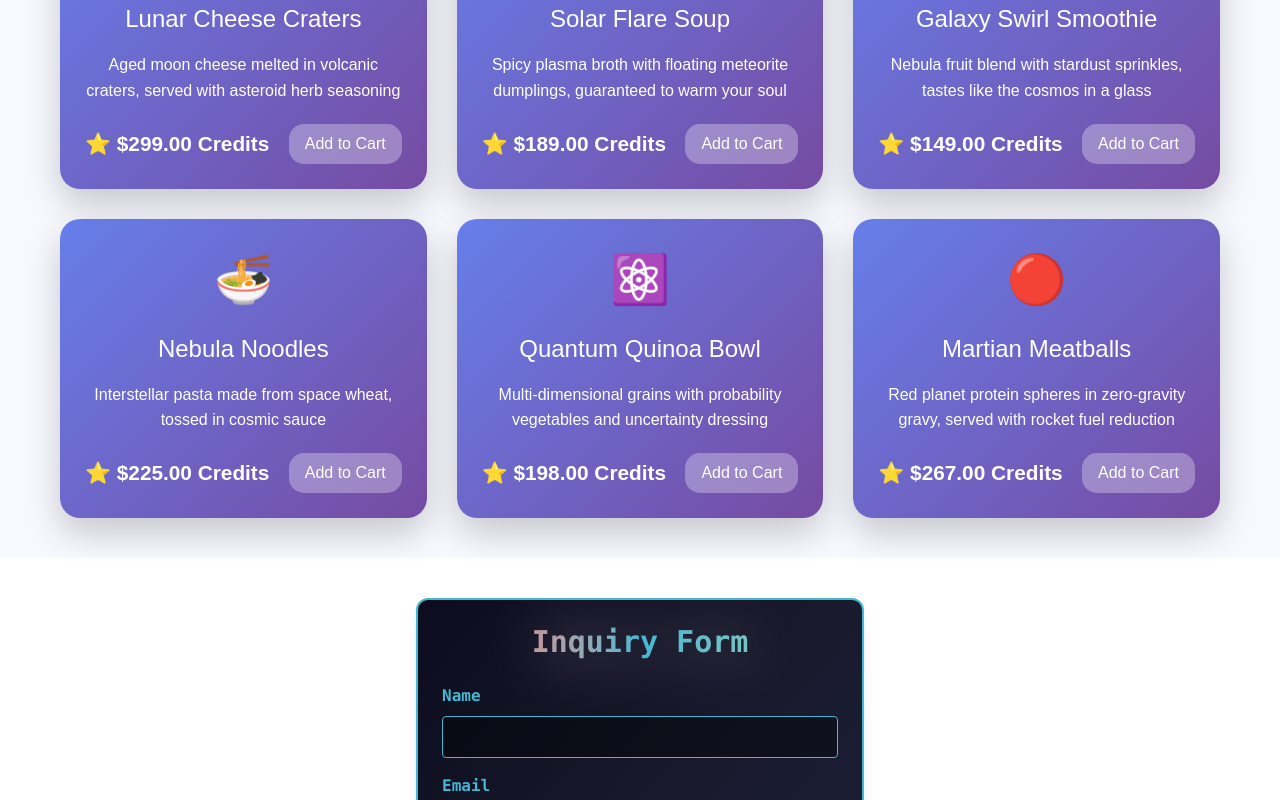
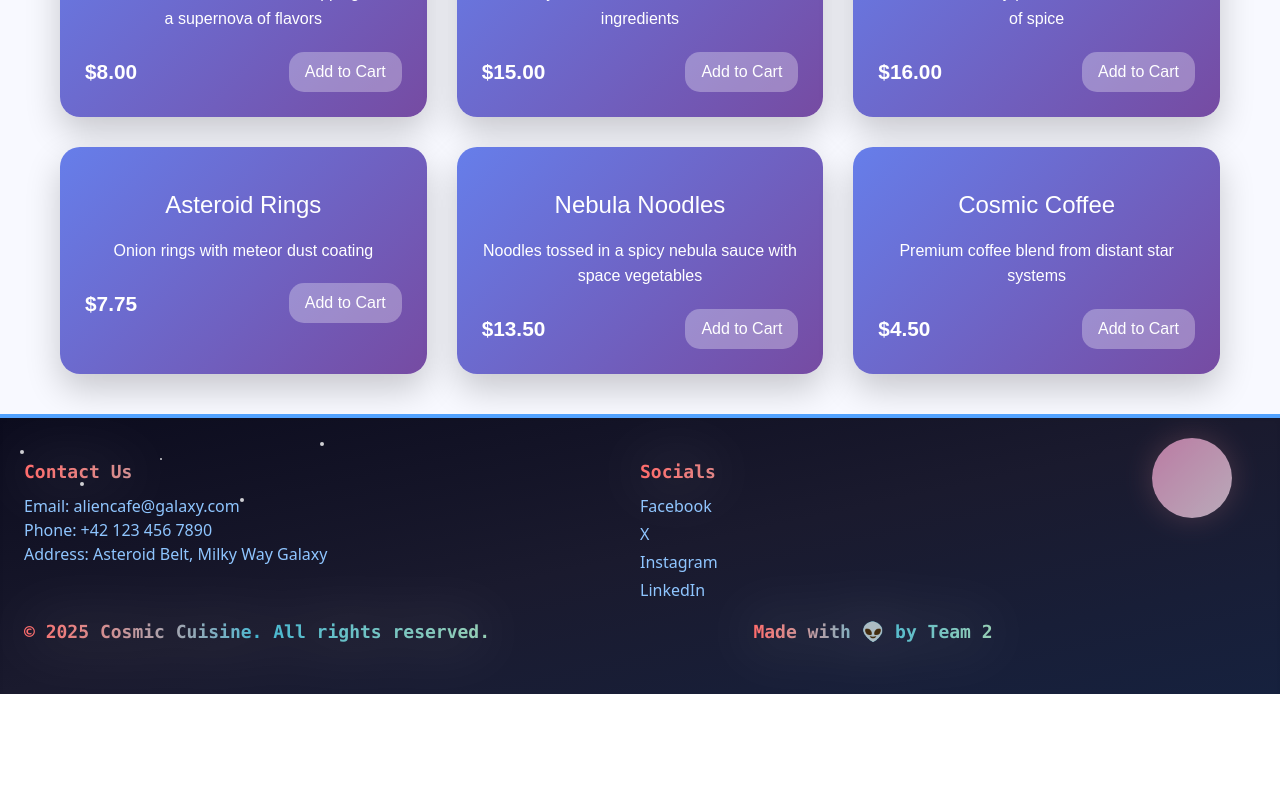
Before and after one commit to ADM-GenC-July25/Team-2---React, a React (Vite) app: page / in a window 1280 px wide. Shown: the part 900-1700 px from the top of the page. After the commit the page ends 1594 px from the top, so only its background shows below. Built offline with nearby package versions, Linux system fonts and the light colour scheme.

Commit message:
changed home screen and menuData to reflect correct implementation.

```diff
--- a/src/HomePage.jsx
+++ b/src/HomePage.jsx
@@ -1,4 +1,3 @@
-import Inquiry from "./components/Home/Inquiry";
 import Banner from "./components/Home/Banner";
 import FeaturedProducts from "./components/Home/FeaturedProducts";
 
@@ -8,7 +7,6 @@ function HomePage() {
       <Banner />
       <FeaturedProducts />
       {/* <HomeLogin/> */}
-      <Inquiry />
     </div>
   );
 }
--- a/src/assets/featuredProductsData.js
+++ /dev/null
@@ -1,51 +0,0 @@
-const featuredProductsData = [
-    {
-        category: "Featured Dishes",
-        items: [
-            {
-                id: 101,
-                name: "Lunar Cheese Craters",
-                description: "Aged moon cheese melted in volcanic craters, served with asteroid herb seasoning",
-                price: 299.00,
-                emoji: "🌙"
-            },
-            {
-                id: 102,
-                name: "Solar Flare Soup",
-                description: "Spicy plasma broth with floating meteorite dumplings, guaranteed to warm your soul",
-                price: 189.00,
-                emoji: "🔥"
-            },
-            {
-                id: 103,
-                name: "Galaxy Swirl Smoothie",
-                description: "Nebula fruit blend with stardust sprinkles, tastes like the cosmos in a glass",
-                price: 149.00,
-                emoji: "🌌"
-            },
-            {
-                id: 104,
-                name: "Nebula Noodles",
-                description: "Interstellar pasta made from space wheat, tossed in cosmic sauce",
-                price: 225.00,
-                emoji: "🍜"
-            },
-            {
-                id: 105,
-                name: "Quantum Quinoa Bowl",
-                description: "Multi-dimensional grains with probability vegetables and uncertainty dressing",
-                price: 198.00,
-                emoji: "⚛️"
-            },
-            {
-                id: 106,
-                name: "Martian Meatballs",
-                description: "Red planet protein spheres in zero-gravity gravy, served with rocket fuel reduction",
-                price: 267.00,
-                emoji: "🔴"
-            }
-        ]
-    }
-];
-
-export default featuredProductsData;
--- a/src/assets/menuData.js
+++ b/src/assets/menuData.js
@@ -13,7 +13,7 @@ const allergenOptions = [
 
 const spiceLevels = ["mild", "medium", "hot", "solar-flare"];
 
-const menuData = [
+let menuData = [
   {
     id: 1,
     name: "Cosmic Coffee",
@@ -22,6 +22,9 @@ const menuData = [
     spiceLevel: spiceLevels[0],
     price: 4.5,
     allergens: ["meteor-dust"],
+    img: "",
+    availability: 1,
+    popularity: 3,
   },
   {
     id: 2,
@@ -31,6 +34,9 @@ const menuData = [
     spiceLevel: spiceLevels[0],
     price: 7.0,
     allergens: ["meteor-dust"],
+    img: "",
+    availability: 1,
+    popularity: 0,
   },
   {
     id: 3,
@@ -40,6 +46,9 @@ const menuData = [
     spiceLevel: spiceLevels[0],
     price: 9.25,
     allergens: [],
+    img: "",
+    availability: 1,
+    popularity: 0,
   },
   {
     id: 4,
@@ -49,6 +58,9 @@ const menuData = [
     spiceLevel: spiceLevels[0],
     price: 10.0,
     allergens: [],
+    img: "",
+    availability: 1,
+    popularity: 0,
   },
   {
     id: 5,
@@ -59,6 +71,9 @@ const menuData = [
     spiceLevel: spiceLevels[1],
     price: 10.0,
     allergens: ["plasma-sensitive", "meteor-dust"],
+    img: "",
+    availability: 1,
+    popularity: 0,
   },
   {
     id: 6,
@@ -68,6 +83,9 @@ const menuData = [
     spiceLevel: spiceLevels[0],
     price: 10.0,
     allergens: [],
+    img: "",
+    availability: 1,
+    popularity: 0,
   },
   {
     id: 7,
@@ -77,6 +95,9 @@ const menuData = [
     spiceLevel: spiceLevels[0],
     price: 6.5,
     allergens: [],
+    img: "",
+    availability: 1,
+    popularity: 0,
   },
   {
     id: 8,
@@ -86,6 +107,9 @@ const menuData = [
     spiceLevel: spiceLevels[0],
     price: 7.75,
     allergens: [],
+    img: "",
+    availability: 1,
+    popularity: 5,
   },
   {
     id: 9,
@@ -95,6 +119,9 @@ const menuData = [
     spiceLevel: spiceLevels[0],
     price: 8.25,
     allergens: [],
+    img: "",
+    availability: 1,
+    popularity: 0,
   },
   {
     id: 10,
@@ -104,6 +131,9 @@ const menuData = [
     spiceLevel: spiceLevels[2],
     price: 15.0,
     allergens: ["alien-protein", "synthetic-compounds"],
+    img: "",
+    availability: 1,
+    popularity: 7,
   },
   {
     id: 11,
@@ -113,6 +143,9 @@ const menuData = [
     spiceLevel: spiceLevels[2],
     price: 14.0,
     allergens: ["gluten", "eggs"],
+    img: "",
+    availability: 1,
+    popularity: 0,
   },
   {
     id: 12,
@@ -122,6 +155,9 @@ const menuData = [
     spiceLevel: spiceLevels[1],
     price: 13.5,
     allergens: ["gluten", "soy"],
+    img: "",
+    availability: 1,
+    popularity: 4,
   },
   {
     id: 13,
@@ -132,6 +168,9 @@ const menuData = [
     spiceLevel: spiceLevels[1],
     price: 20.0,
     allergens: ["dairy"],
+    img: "",
+    availability: 1,
+    popularity: 0,
   },
   {
     id: 14,
@@ -141,6 +180,9 @@ const menuData = [
     spiceLevel: spiceLevels[1],
     price: 16.0,
     allergens: ["gluten", "dairy", "eggs"],
+    img: "",
+    availability: 1,
+    popularity: 6,
   },
   {
     id: 15,
@@ -150,6 +192,9 @@ const menuData = [
     spiceLevel: spiceLevels[0],
     price: 12.0,
     allergens: ["gluten", "dairy", "eggs"],
+    img: "",
+    availability: 1,
+    popularity: 1,
   },
   {
     id: 16,
@@ -159,6 +204,9 @@ const menuData = [
     spiceLevel: spiceLevels[0],
     price: 6.0,
     allergens: [],
+    img: "",
+    availability: 1,
+    popularity: 0,
   },
   {
     id: 17,
@@ -168,6 +216,9 @@ const menuData = [
     spiceLevel: spiceLevels[0],
     price: 11.0,
     allergens: ["plasma-sensitive"],
+    img: "",
+    availability: 1,
+    popularity: 2,
   },
   {
     id: 18,
@@ -177,6 +228,9 @@ const menuData = [
     spiceLevel: spiceLevels[0],
     price: 3.0,
     allergens: [],
+    img: "",
+    availability: 1,
+    popularity: 0,
   },
   {
     id: 19,
@@ -186,6 +240,9 @@ const menuData = [
     spiceLevel: spiceLevels[0],
     price: 4.5,
     allergens: ["gluten", "dairy", "eggs", "nuts"],
+    img: "",
+    availability: 1,
+    popularity: 0,
   },
   {
     id: 20,
@@ -196,6 +253,9 @@ const menuData = [
     spiceLevel: spiceLevels[3],
     price: 8.0,
     allergens: ["dairy", "nuts", "plasma-sensitive", "synthetic-compounds"],
+    img: "",
+    availability: 1,
+    popularity: 8,
   },
 ];
 
--- a/src/components/Home/Banner.jsx
+++ b/src/components/Home/Banner.jsx
@@ -1,48 +1,46 @@
-import React from 'react'
-
 const logoStyle = {
-    display: 'flex',
-    alignItems: 'center',
-    justifyContent: 'center',
-    gap: '10px',
-    marginBottom: '20px'
+  display: "flex",
+  alignItems: "center",
+  justifyContent: "center",
+  gap: "10px",
+  marginBottom: "20px",
 };
 
 const logoIcon = {
-    width: '60px',
-    height: '60px',
-    background: 'linear-gradient(45deg, #ff6b6b, #4ecdc4, #45b7d1)',
-    borderRadius: '50%',
-    display: 'flex',
-    alignItems: 'center',
-    justifyContent: 'center',
-    fontSize: '30px',
-    color: 'white',
-    fontWeight: 'bold',
-    boxShadow: '0 0 20px rgba(255, 107, 107, 0.5)',
-    animation: 'pulse 2s infinite'
+  width: "60px",
+  height: "60px",
+  background: "linear-gradient(45deg, #ff6b6b, #4ecdc4, #45b7d1)",
+  borderRadius: "50%",
+  display: "flex",
+  alignItems: "center",
+  justifyContent: "center",
+  fontSize: "30px",
+  color: "white",
+  fontWeight: "bold",
+  boxShadow: "0 0 20px rgba(255, 107, 107, 0.5)",
+  animation: "pulse 2s infinite",
 };
 
 const bannerStyle = {
-    background: 'linear-gradient(135deg, #0c0c1e 0%, #1a1a2e 50%, #16213e 100%)',
-    color: 'white',
-    padding: '60px 20px',
-    textAlign: 'center',
-    position: 'relative',
-    overflow: 'hidden',
-    minHeight: '400px',
-    display: 'flex',
-    flexDirection: 'column',
-    justifyContent: 'center',
-    alignItems: 'center'
+  background: "linear-gradient(135deg, #0c0c1e 0%, #1a1a2e 50%, #16213e 100%)",
+  color: "white",
+  padding: "60px 20px",
+  textAlign: "center",
+  position: "relative",
+  overflow: "hidden",
+  minHeight: "400px",
+  display: "flex",
+  flexDirection: "column",
+  justifyContent: "center",
+  alignItems: "center",
 };
 
 const starsStyle = {
-    position: 'absolute',
-    top: '0',
-    left: '0',
-    width: '100%',
-    height: '100%',
+  position: "absolute",
+  top: "0",
+  left: "0",
+  width: "100%",
+  height: "100%",
   background: `
       radial-gradient(2px 2px at 20px 30px, #fff, transparent),
       radial-gradient(2px 2px at 40px 70px, #fff, transparent),
@@ -55,46 +53,45 @@ const starsStyle = {
       radial-gradient(1px 1px at 320px 100px, #fff, transparent),
       radial-gradient(2px 2px at 360px 60px, #fff, transparent)
     `,
-    backgroundRepeat: 'repeat',
-    backgroundSize: '400px 200px',
+  backgroundRepeat: "repeat",
+  backgroundSize: "400px 200px",
   opacity: 0.8,
-    animation: 'twinkle 3s ease-in-out infinite alternate'
+  animation: "twinkle 3s ease-in-out infinite alternate",
 };
 
 const planetStyle = {
-    position: 'absolute',
-    top: '20px',
-    right: '50px',
-    width: '80px',
-    height: '80px',
-    background: 'linear-gradient(45deg, #ff9a9e, #fecfef)',
-    borderRadius: '50%',
+  position: "absolute",
+  top: "20px",
+  right: "50px",
+  width: "80px",
+  height: "80px",
+  background: "linear-gradient(45deg, #ff9a9e, #fecfef)",
+  borderRadius: "50%",
   opacity: 0.7,
-    boxShadow: '0 0 30px rgba(255, 154, 158, 0.3)'
+  boxShadow: "0 0 30px rgba(255, 154, 158, 0.3)",
 };
 
 const titleStyle = {
-    fontSize: '3.5em',
-    fontWeight: 'bold',
-    marginBottom: '20px',
-    background: 'linear-gradient(45deg, #ff6b6b, #4ecdc4, #45b7d1, #96ceb4)',
-    backgroundClip: 'text',
-    WebkitBackgroundClip: 'text',
-    WebkitTextFillColor: 'transparent',
-    textShadow: '0 0 30px rgba(255, 255, 255, 0.5)',
+  fontSize: "3.5em",
+  fontWeight: "bold",
+  marginBottom: "20px",
+  background: "linear-gradient(45deg, #ff6b6b, #4ecdc4, #45b7d1, #96ceb4)",
+  backgroundClip: "text",
+  WebkitBackgroundClip: "text",
+  WebkitTextFillColor: "transparent",
+  textShadow: "0 0 30px rgba(255, 255, 255, 0.5)",
   zIndex: 2,
-    position: 'relative'
+  position: "relative",
 };
 
 const subtitleStyle = {
-    fontSize: '1.3em',
-    marginBottom: '30px',
-    color: '#b8b8d1',
+  fontSize: "1.3em",
+  marginBottom: "30px",
+  color: "#b8b8d1",
   zIndex: 2,
-    position: 'relative',
-    maxWidth: '600px'
+  position: "relative",
+  maxWidth: "600px",
 };
-
 
 function Banner() {
   return (
@@ -116,60 +113,57 @@ function Banner() {
         {/* Logo */}
         <div style={logoStyle}>
           <div style={logoIcon}>🛸</div>
-                    <div style={{ fontSize: '1.5em', fontWeight: 'bold', color: '#4ecdc4' }}>
+          <div
+            style={{ fontSize: "1.5em", fontWeight: "bold", color: "#4ecdc4" }}
+          >
             COSMIC CUISINE
           </div>
         </div>
 
-                <h1 style={titleStyle}>
-                    Galactic Flavors Await!
-                </h1>
+        <h1 style={titleStyle}>Galactic Flavors Await!</h1>
         <p style={subtitleStyle}>
-                    Experience extraordinary dining from across the universe. From Martian delicacies to
-                    Neptunian noodles, discover flavors that are truly out of this world.
+          Experience extraordinary dining from across the universe. From Martian
+          delicacies to Neptunian noodles, discover flavors that are truly out
+          of this world.
         </p>
 
-                <div style={{
-                    display: 'flex',
-                    gap: '20px',
-                    justifyContent: 'center',
-                    flexWrap: 'wrap',
-                    marginTop: '20px',
+        <div
+          style={{
+            display: "flex",
+            gap: "20px",
+            justifyContent: "center",
+            flexWrap: "wrap",
+            marginTop: "20px",
             zIndex: 2,
-                    position: 'relative'
-                }}>
-                    <span style={{
-                        background: 'rgba(255, 255, 255, 0.1)',
-                        padding: '8px 16px',
-                        borderRadius: '20px',
-                        backdropFilter: 'blur(10px)',
-                        border: '1px solid rgba(255, 255, 255, 0.2)'
-                    }}>
+            position: "relative",
+          }}
+        >
+          <span
+            style={{
+              background: "rgba(255, 255, 255, 0.1)",
+              padding: "8px 16px",
+              borderRadius: "20px",
+              backdropFilter: "blur(10px)",
+              border: "1px solid rgba(255, 255, 255, 0.2)",
+            }}
+          >
             🌟 Zero Gravity Dining
           </span>
-                    <span style={{
-                        background: 'rgba(255, 255, 255, 0.1)',
-                        padding: '8px 16px',
-                        borderRadius: '20px',
-                        backdropFilter: 'blur(10px)',
-                        border: '1px solid rgba(255, 255, 255, 0.2)'
-                    }}>
-                        🚀 Interplanetary Delivery
-                    </span>
-                    <span style={{
-                        background: 'rgba(255, 255, 255, 0.1)',
-                        padding: '8px 16px',
-                        borderRadius: '20px',
-                        backdropFilter: 'blur(10px)',
-                        border: '1px solid rgba(255, 255, 255, 0.2)'
-                    }}>
+          <span
+            style={{
+              background: "rgba(255, 255, 255, 0.1)",
+              padding: "8px 16px",
+              borderRadius: "20px",
+              backdropFilter: "blur(10px)",
+              border: "1px solid rgba(255, 255, 255, 0.2)",
+            }}
+          >
             👽 Alien-Approved Recipes
           </span>
         </div>
       </header>
     </div>
-    )
+  );
 }
 
-
-export default Banner
+export default Banner;
--- a/src/components/Home/FeaturedProducts.jsx
+++ b/src/components/Home/FeaturedProducts.jsx
@@ -1,37 +1,43 @@
-import React from 'react'
-import { useCart } from '../../CartContext'
-import featuredProductsData from '../../assets/featuredProductsData'
+import { useCart } from "../../CartContext";
+import menuData from "../../assets/menuData";
 
 const sectionStyle = {
-  padding: '40px 20px',
-  maxWidth: '1200px',
-  margin: '0 auto'
+  padding: "40px 20px",
+  maxWidth: "1200px",
+  margin: "0 auto",
 };
 
 // Product card styles
 const productGridStyle = {
-  display: 'grid',
-  gridTemplateColumns: 'repeat(auto-fit, minmax(280px, 1fr))',
-  gap: '30px',
-  marginTop: '30px'
+  display: "grid",
+  gridTemplateColumns: "repeat(auto-fit, minmax(280px, 1fr))",
+  gap: "30px",
+  marginTop: "30px",
 };
 
 const productCardStyle = {
-  background: 'linear-gradient(135deg, #667eea 0%, #764ba2 100%)',
-  borderRadius: '20px',
-  padding: '25px',
-  color: 'white',
-  textAlign: 'center',
-  boxShadow: '0 15px 35px rgba(0, 0, 0, 0.2)',
-  transition: 'transform 0.3s ease, box-shadow 0.3s ease',
-  cursor: 'pointer'
+  background: "linear-gradient(135deg, #667eea 0%, #764ba2 100%)",
+  borderRadius: "20px",
+  padding: "25px",
+  color: "white",
+  textAlign: "center",
+  boxShadow: "0 15px 35px rgba(0, 0, 0, 0.2)",
+  transition: "transform 0.3s ease, box-shadow 0.3s ease",
+  cursor: "pointer",
 };
 
 function FeaturedProducts() {
   const { addToCart } = useCart();
 
+  function getTopNPopularItems(menuData, n) {
+    return [...menuData]
+      .sort((a, b) => b.popularity - a.popularity)
+      .slice(0, n);
+  }
+
+  const amountOfFeaturedItems = 6;
   // Get featured items from the data file
-  const featuredItems = featuredProductsData[0].items;
+  const featuredItems = getTopNPopularItems(menuData, amountOfFeaturedItems);
 
   const handleAddToCart = (item) => {
     // Convert the item format to match what the cart expects
@@ -42,7 +48,7 @@ function FeaturedProducts() {
       description: item.description,
       price: item.price,
       emoji: item.emoji,
-      quantity: 1
+      quantity: 1,
     };
     addToCart(cartItem);
     // Optional: Show a toast or feedback
@@ -50,8 +56,9 @@ function FeaturedProducts() {
   };
 
   return (
-    <div style={{ fontFamily: "Arial, sans-serif", backgroundColor: '#f8f9ff' }}>
-
+    <div
+      style={{ fontFamily: "Arial, sans-serif", backgroundColor: "#f8f9ff" }}
+    >
       <style>
         {`
           @keyframes pulse {
@@ -85,65 +92,93 @@ function FeaturedProducts() {
         `}
       </style>
       <section style={sectionStyle}>
-        <div style={{ textAlign: 'center', marginBottom: '40px' }}>
-          <h2 style={{
-            fontSize: '2.5em',
-            color: '#1a1a2e',
-            marginBottom: '15px',
-            background: 'linear-gradient(45deg, #667eea, #764ba2)',
-            backgroundClip: 'text',
-            WebkitBackgroundClip: 'text',
-            WebkitTextFillColor: 'transparent'
-          }}>
+        <div style={{ textAlign: "center", marginBottom: "40px" }}>
+          <h2
+            style={{
+              fontSize: "2.5em",
+              color: "#1a1a2e",
+              marginBottom: "15px",
+              background: "linear-gradient(45deg, #667eea, #764ba2)",
+              backgroundClip: "text",
+              WebkitBackgroundClip: "text",
+              WebkitTextFillColor: "transparent",
+            }}
+          >
             🌟 Galactic Menu Highlights
           </h2>
-          <p style={{ fontSize: '1.2em', color: '#666', maxWidth: '600px', margin: '0 auto' }}>
-            Discover our most popular interplanetary dishes, crafted by expert alien chefs
+          <p
+            style={{
+              fontSize: "1.2em",
+              color: "#666",
+              maxWidth: "600px",
+              margin: "0 auto",
+            }}
+          >
+            Discover our most popular interplanetary dishes, crafted by expert
+            alien chefs
           </p>
         </div>
 
         <div style={productGridStyle}>
           {featuredItems.map((item) => (
-            <div key={item.id} style={productCardStyle} className="product-card">
-              <div style={{ fontSize: '3em', marginBottom: '15px' }}>{item.emoji}</div>
-              <h3 style={{ fontSize: '1.5em', marginBottom: '15px' }}>{item.name}</h3>
-              <p style={{ marginBottom: '20px', lineHeight: '1.6' }}>
+            <div
+              key={item.id}
+              style={productCardStyle}
+              className="product-card"
+            >
+              <div style={{ fontSize: "3em", marginBottom: "15px" }}>
+                {item.emoji}
+              </div>
+              <h3 style={{ fontSize: "1.5em", marginBottom: "15px" }}>
+                {item.name}
+              </h3>
+              <p style={{ marginBottom: "20px", lineHeight: "1.6" }}>
                 {item.description}
               </p>
-              <div style={{
-                display: 'flex',
-                justifyContent: 'space-between',
-                alignItems: 'center',
-                marginTop: '20px'
-              }}>
-                <span style={{ fontSize: '1.3em', fontWeight: 'bold' }}>⭐ ${item.price.toFixed(2)} Credits</span>
-                <Button onClick={() => handleAddToCart(item)}>Add to Cart</Button>
+              <div
+                style={{
+                  display: "flex",
+                  justifyContent: "space-between",
+                  alignItems: "center",
+                  marginTop: "20px",
+                }}
+              >
+                <span style={{ fontSize: "1.3em", fontWeight: "bold" }}>
+                  ${item.price.toFixed(2)}
+                </span>
+                <Button onClick={() => handleAddToCart(item)}>
+                  Add to Cart
+                </Button>
               </div>
             </div>
           ))}
         </div>
       </section>
     </div>
-  )
+  );
 }
 
-export default FeaturedProducts
+export default FeaturedProducts;
 
 function Button({ children, onClick }) {
   return (
     <button
       onClick={onClick}
       style={{
-                  padding: '8px 16px',
-                  borderRadius: '15px',
-                  border: 'none',
-                  background: 'rgba(255, 255, 255, 0.3)',
-                  color: 'white',
-                  cursor: 'pointer',
-                  transition: 'all 0.2s ease'
+        padding: "8px 16px",
+        borderRadius: "15px",
+        border: "none",
+        background: "rgba(255, 255, 255, 0.3)",
+        color: "white",
+        cursor: "pointer",
+        transition: "all 0.2s ease",
       }}
-                onMouseOver={(e) => e.target.style.background = 'rgba(255, 255, 255, 0.5)'}
-                onMouseOut={(e) => e.target.style.background = 'rgba(255, 255, 255, 0.3)'}
+      onMouseOver={(e) =>
+        (e.target.style.background = "rgba(255, 255, 255, 0.5)")
+      }
+      onMouseOut={(e) =>
+        (e.target.style.background = "rgba(255, 255, 255, 0.3)")
+      }
     >
       {children}
     </button>
```
Lines whose indentation alone changed are shown as unchanged.
